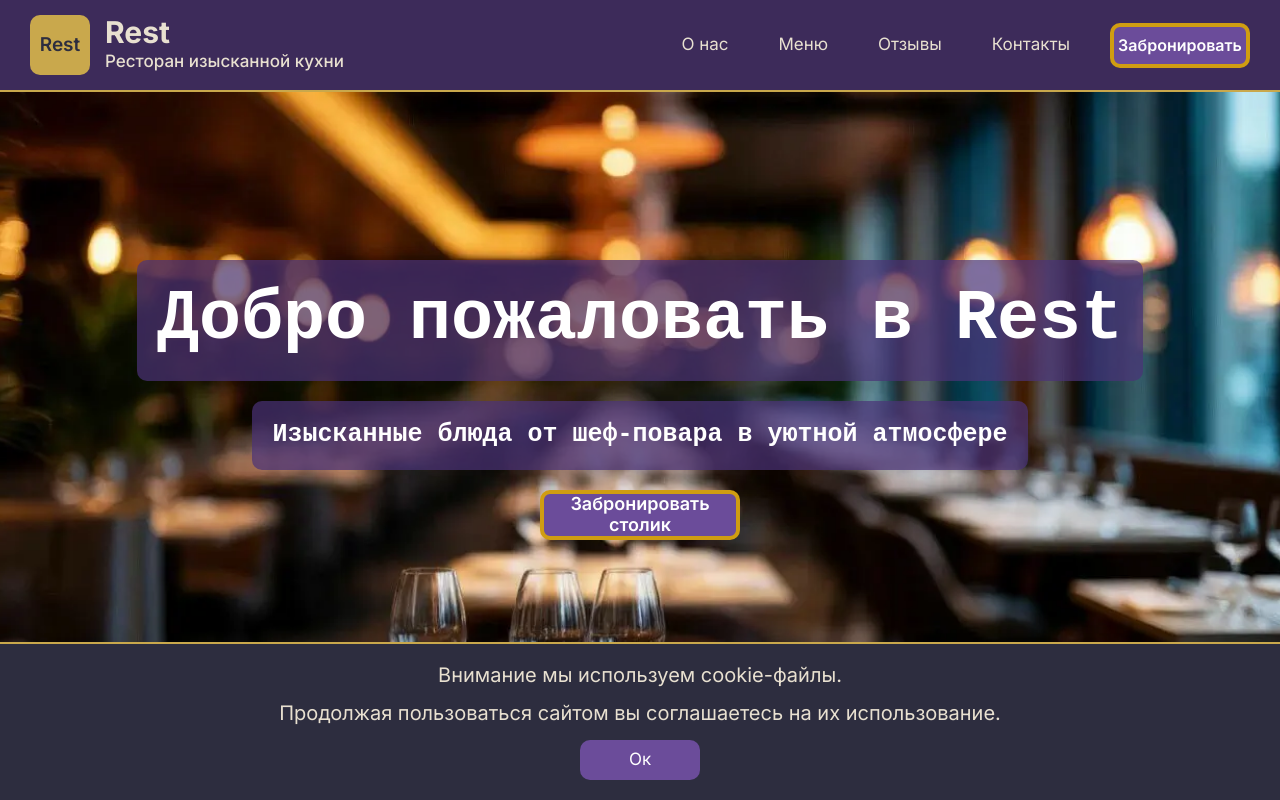
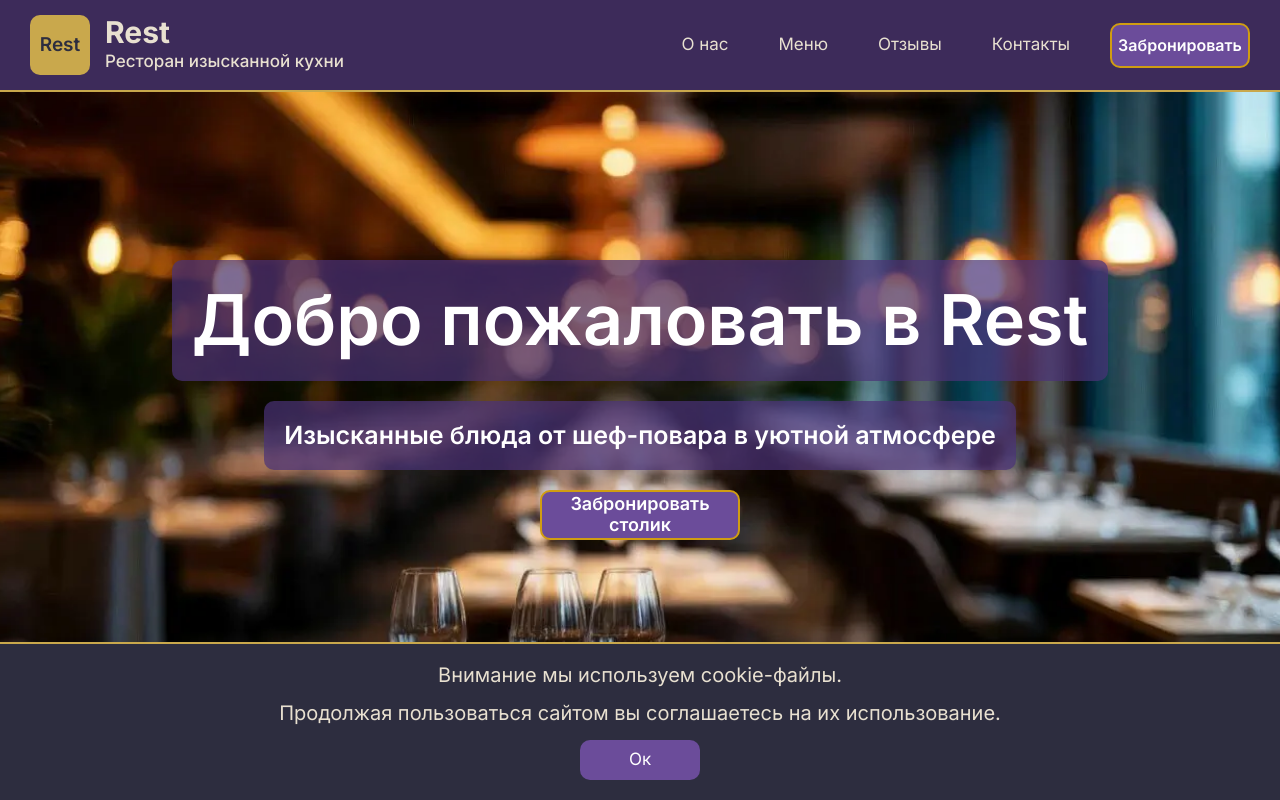
Before and after one commit to SOK-KOL/Landing_page, a plain HTML site: page index.html in a window 1280 px wide. Shown: the top 800 px of the page. Drawn offline with Linux system fonts and the light colour scheme.

Commit message:
style fixes

```diff
--- a/styles/components.css
+++ b/styles/components.css
@@ -10,7 +10,7 @@
     cursor: pointer;
     text-decoration: none;
     transition: background-color 0.3s ease-in;
-    border: 4px solid #d09d11;
+    border: 2px solid #d09d11;
 }
 
 .btn:hover {
--- a/styles/feedback.css
+++ b/styles/feedback.css
@@ -179,7 +179,7 @@
 .feedback-form__button {
     width: 100%;
     min-height: 50px;
-    border: 5px solid #ffbb00;
+    border: 3px solid #ffbb00;
     font-size: 18px;
     padding: 0;
     margin: 0 0 10px;
--- a/styles/intro.css
+++ b/styles/intro.css
@@ -47,7 +47,6 @@
     text-align: center;
     font-weight: 600;
     color: #ffffff;
-    font-family: 'Courier New', monospace;
     background-color: rgba(75, 50, 120, 0.7);
     padding: 20px;
     border-radius: 10px;
@@ -79,7 +78,6 @@
 }
 
 .intro__text {
-    font-family: 'Courier New', monospace;
     font-size: 25px;
     margin: 0 auto;
     margin-bottom: 20px;
```
